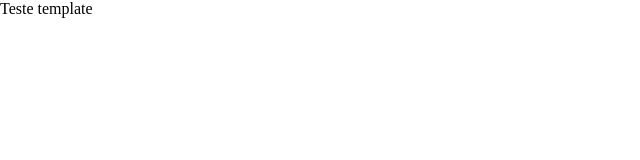
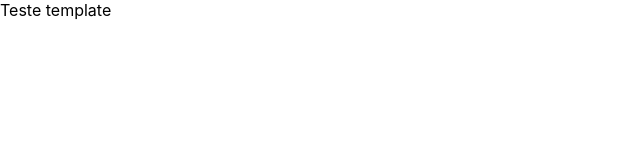
Before and after one commit to maletta/ui-twitter-interface-clone, a React (Create React App) app: page / in a window 1280 px wide. Shown: the top 160 px of the page, without its empty margins (0-640 px from the left). Built offline with nearby package versions, Linux system fonts and the light colour scheme.

Commit message:
add globalstyles

```diff
--- a/src/styles/GlobalStyles.ts
+++ b/src/styles/GlobalStyles.ts
@@ -6,8 +6,26 @@ export default createGlobalStyle`
     padding: 0;
     box-sizing: border-box;
 
-    html, body, #root {
+    color: var(--white);
+  }
+
+  html, body, #root {
       max-height: 100vh;
-    }
+      max-width: 100vw;
+
+      width: 100%;
+      height: 100%;
   }
+
+  *, button, input {
+    border: 0;
+    background: none;
+    font-family: --apple-system, BlinkMacSystemFont, 'Segoe UI', Roboto,
+     Oxygen, Ubuntu, Cantarell, 'Open Sans', 'Helvetica Neue', sans-serif;
+  }
+
+  html {
+    background: var(--primary);
+  }
+
 `;
```
